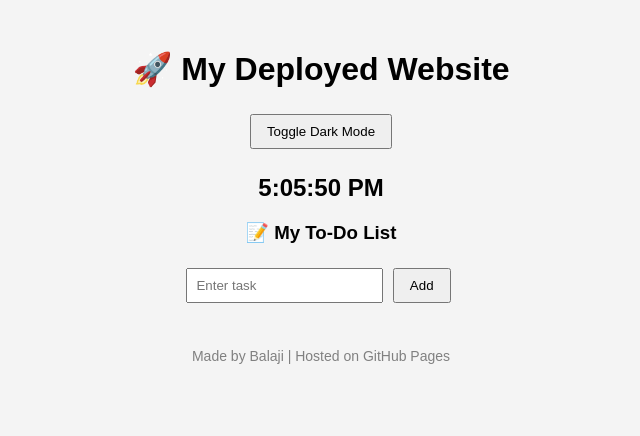
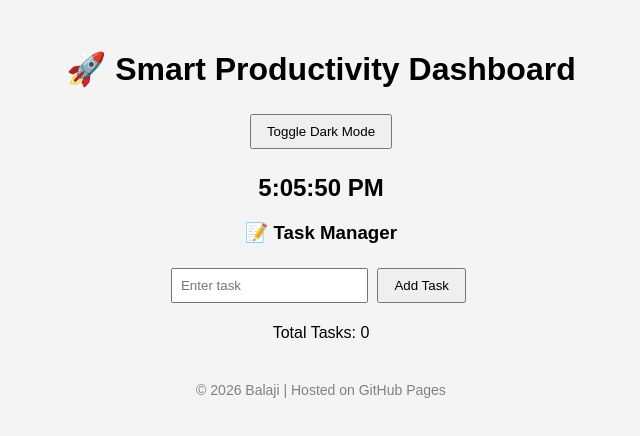
Before and after one commit to Balaji07-eng/Static-Website, a plain HTML site: page index.html in a window 1280 px wide. Shown: the whole page, without its empty margins (319-959 px from the left). Drawn offline with Linux system fonts and the light colour scheme.

Commit message:
index.html

```diff
--- a/index.html
+++ b/index.html
@@ -1,29 +1,33 @@
+
 <!DOCTYPE html>
 <html>
 <head>
-    <title>My Advanced GitHub Deploy</title>
+    <title>Smart Productivity Dashboard</title>
+    <meta name="viewport" content="width=device-width, initial-scale=1.0">
     <link rel="stylesheet" href="style.css">
 </head>
 <body>
 
-    <h1>🚀 My Deployed Website</h1>
+    <div class="container">
+        <h1>🚀 Smart Productivity Dashboard</h1>
 
-    <!-- Dark Mode Toggle -->
-    <button onclick="toggleMode()">Toggle Dark Mode</button>
+        <button onclick="toggleMode()" class="toggle-btn">Toggle Dark Mode</button>
 
-    <!-- Digital Clock -->
-    <h2 id="clock"></h2>
+        <h2 id="clock"></h2>
 
-    <!-- To-Do Section -->
-    <div class="todo">
-        <h3>📝 My To-Do List</h3>
-        <input type="text" id="taskInput" placeholder="Enter task">
-        <button onclick="addTask()">Add</button>
-        <ul id="taskList"></ul>
+        <div class="todo-section">
+            <h3>📝 Task Manager</h3>
+            <input type="text" id="taskInput" placeholder="Enter task">
+            <button onclick="addTask()">Add Task</button>
+
+            <p>Total Tasks: <span id="taskCount">0</span></p>
+
+            <ul id="taskList"></ul>
+        </div>
     </div>
 
     <footer>
-        <p>Made by Balaji | Hosted on GitHub Pages</p>
+        <p>© 2026 Balaji | Hosted on GitHub Pages</p>
     </footer>
 
     <script src="script.js"></script>
```
